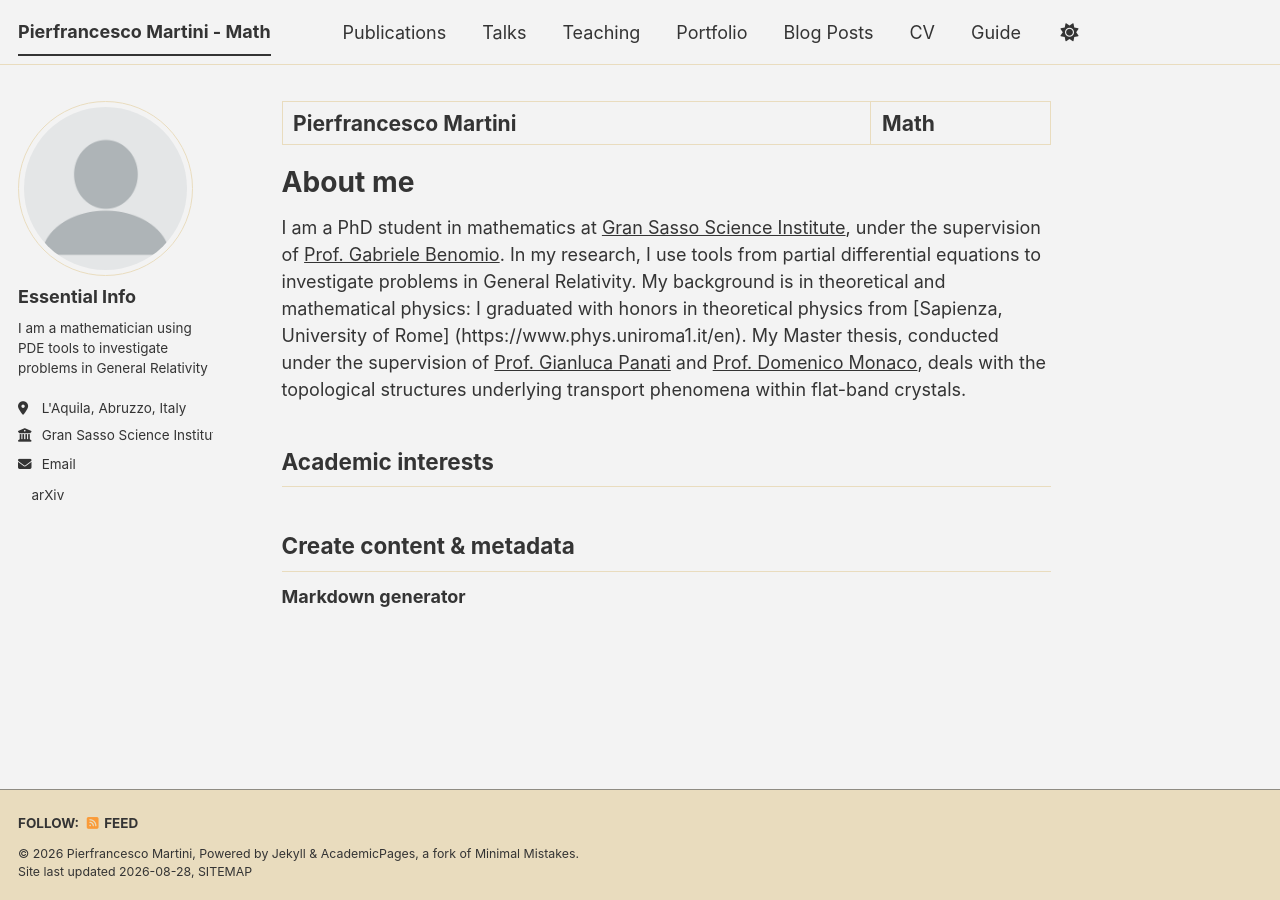
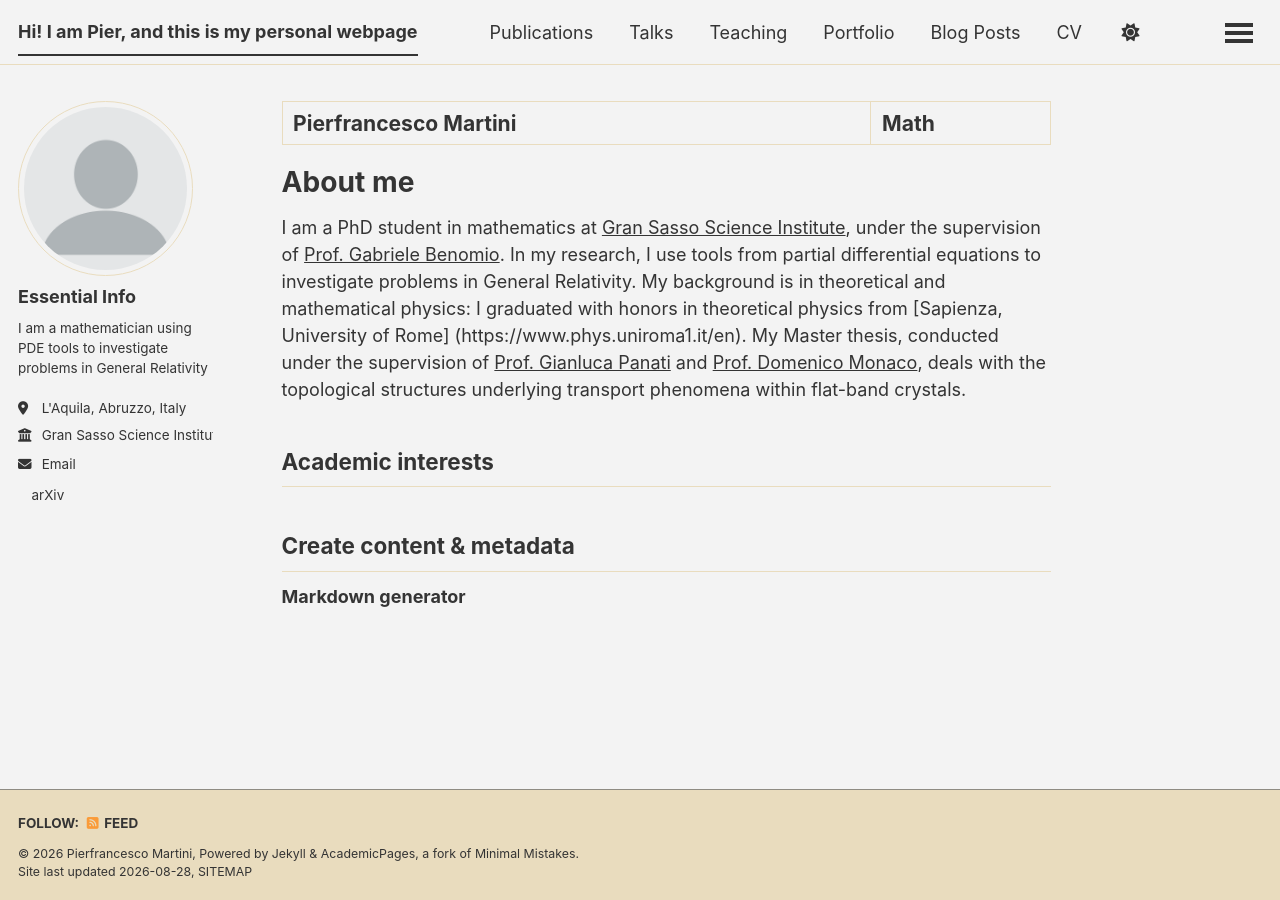
Before and after one commit to pepemartini99/pepemartini99.github.io, a Jekyll site: the page built from _pages/about.md, in a window 1280 px wide. Built offline with Jekyll 4.4.1, drawn with Linux system fonts in a browser that asks for light colours; a style sheet for code colours, icons or effects is not loaded.

Commit message:
Update site title in configuration file

```diff
--- a/_config.yml
+++ b/_config.yml
@@ -9,7 +9,7 @@
 # Basic Site Settings
 locale                   : "en-US"
 site_theme               : "dirt" # The available themes options are "default", "air", "sunrise", "mint", "dirt" and "contrast"
-title                    : "Pierfrancesco Martini - Math"
+title                    : "Hi! I am Pier, and this is my personal webpage"
 title_separator          : "-"
 name                     : &name "Pierfrancesco Martini"
 description              : &description "Your Name's academic portfolio"   # Update this with a general description of your site, this is the default if not overridden by a page
```
